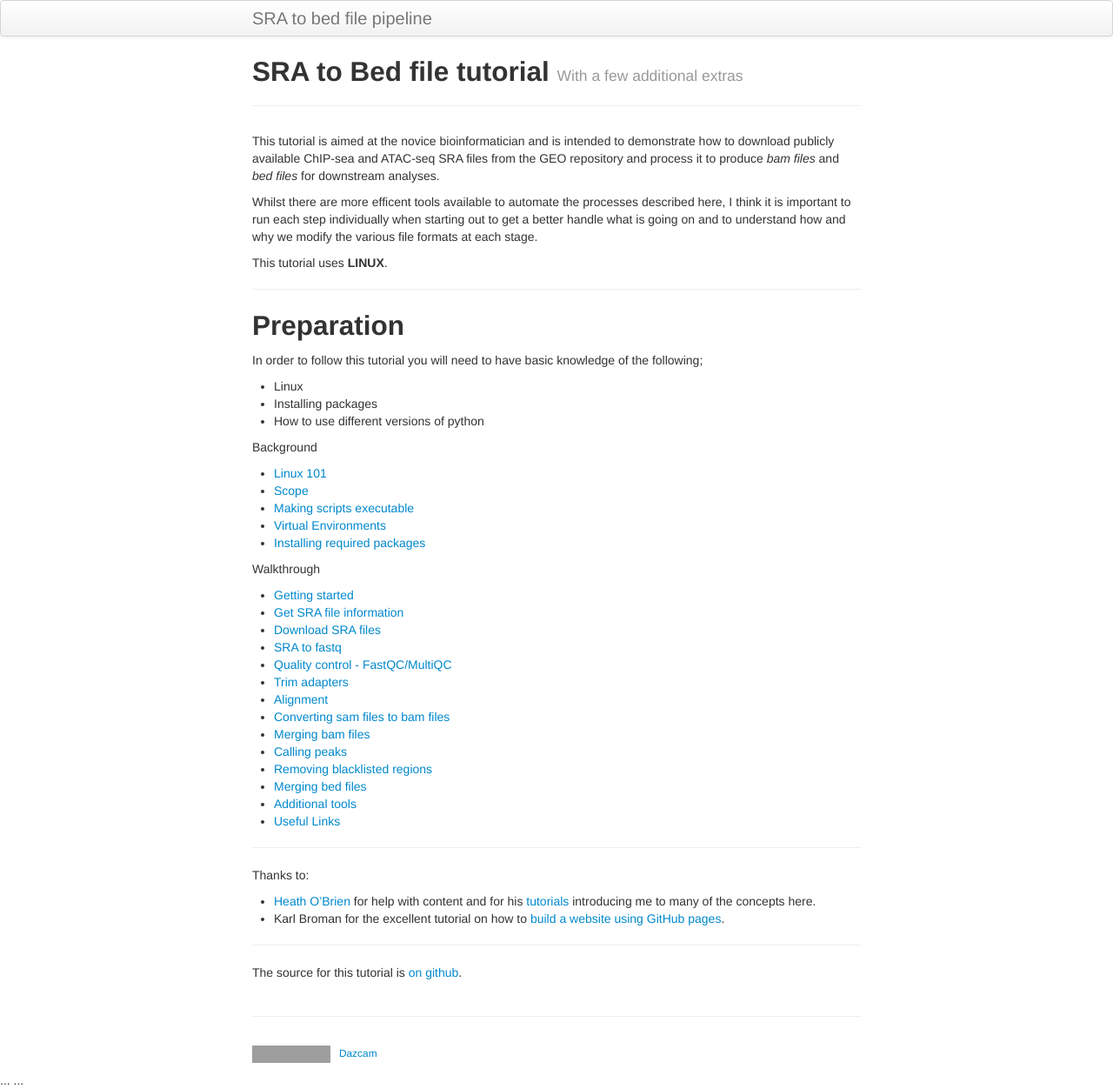
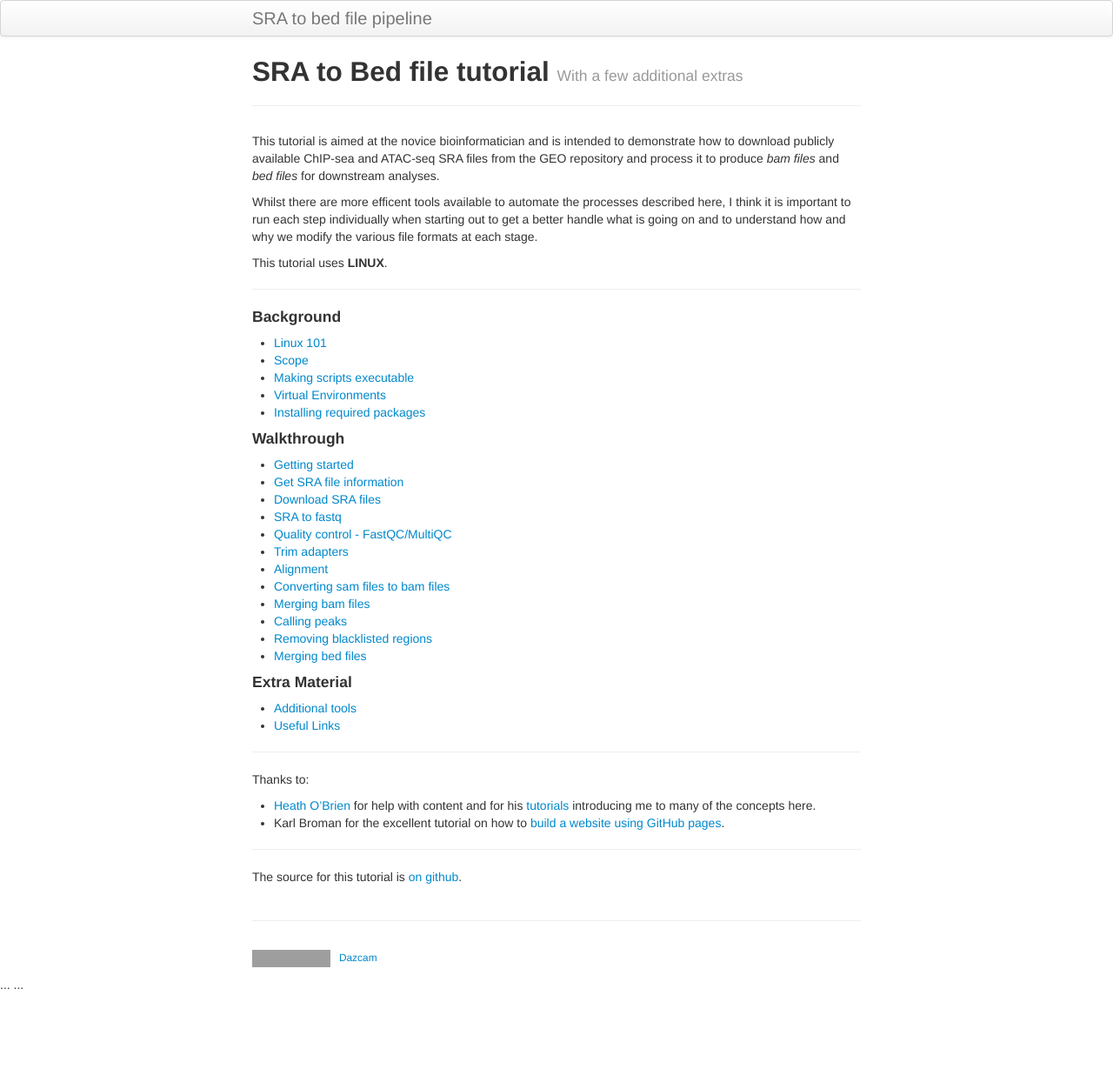
Before and after one commit to Dazcam/Bioinformatics-tutorials, a Jekyll site: the page built from index.md, in a window 1280 px wide. Shown: the whole page at 87% size. Built offline with Jekyll 4.4.1, drawn with Linux system fonts in a browser that asks for light colours; after the commit the page ends 1142 px from its top, so only the background shows below that; grey boxes are pictures that could not be loaded.

Commit message:
Minor index edits

```diff
--- a/index.md
+++ b/index.md
@@ -17,15 +17,7 @@ This tutorial uses **LINUX**.
 
 ***
 
-## Preparation
-
-In order to follow this tutorial you will need to have basic knowledge of the following;
-
-- Linux
-- Installing packages
-- How to use different versions of python
-
-Background
+#### Background
 
 - [Linux 101]({{ site.baseurl }}/pages/linux101.html)
 - [Scope]({{ site.baseurl }}/pages/scope.html)
@@ -33,7 +25,7 @@ Background
 - [Virtual Environments]({{  site.baseurl }}/pages/virtual_environments.html)
 - [Installing required packages]({{ site.baseurl }}/pages/installing_required_packages.html)
 
-Walkthrough
+#### Walkthrough
 
 - [Getting started]({{ site.baseurl }}/pages/getting_started.html)
 - [Get SRA file information]({{ site.baseurl }}/pages/get_sra_info.html)
@@ -47,6 +39,9 @@ Walkthrough
 - [Calling peaks]({{ site.baseurl }}/pages/calling_peaks.html)
 - [Removing blacklisted regions]({{ site.baseurl }}/pages/remove_blacklist_regions.html)
 - [Merging bed files]({{ site.baseurl }}/pages/bed_merging.html)
+
+#### Extra Material
+
 - [Additional tools]({{ site.baseurl }}/pages/extra_tools.html)
 - [Useful Links]({{ site.baseurl }}/pages/useful_links.html)
 
```
